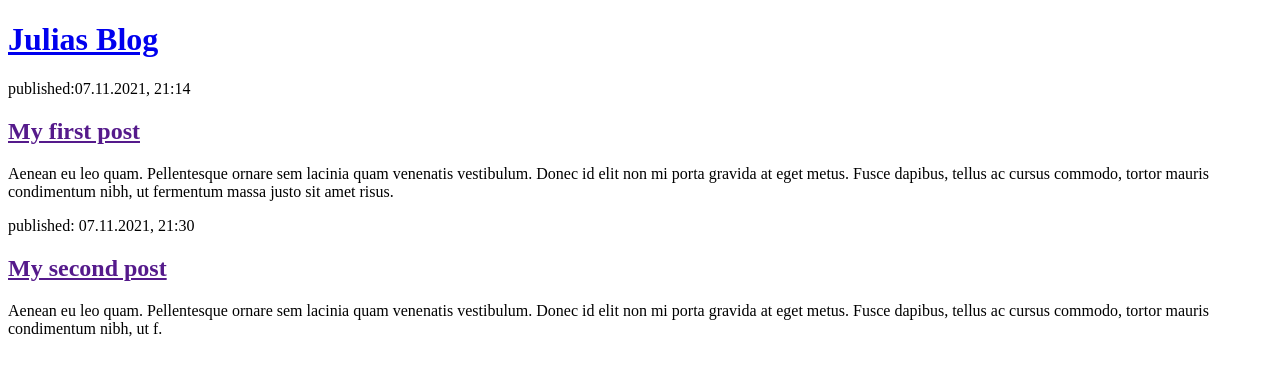
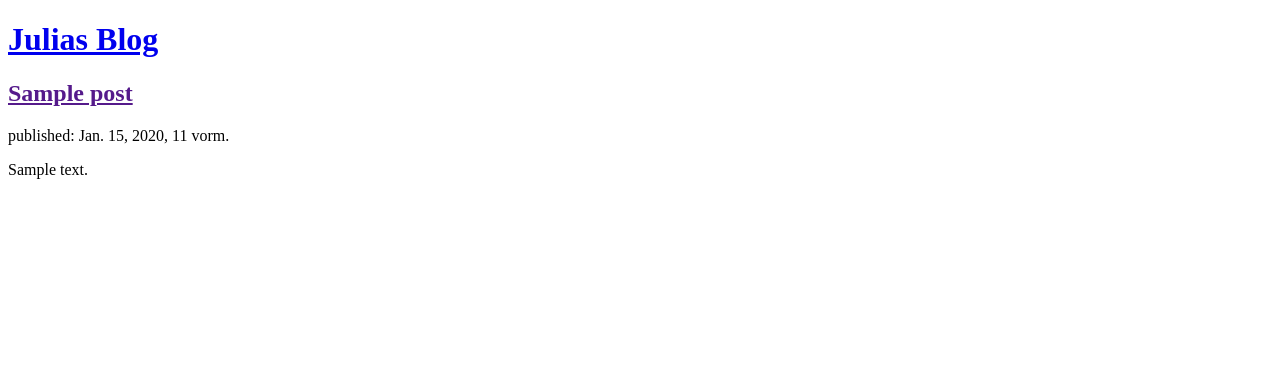
Before and after one commit to hans-werner-bartels/myDjango1, a Django app: page / in a window 1280 px wide. Shown: the top 376 px of the page. Run offline with Django 3.2, Linux system fonts and the light colour scheme; tables that the repository leaves empty hold one stand-in row (values such as "Sample post").

Commit message:
added templates to display published posts

```diff
--- a/blog/templates/blog/post_list.html
+++ b/blog/templates/blog/post_list.html
@@ -8,24 +8,14 @@
         <h1><a href="/">Julias Blog</a></h1>
     </header>
 
-    <article>
-        <time>published:07.11.2021, 21:14</time>
-        <h2><a href="">My first post</a></h2>
-        <p>Aenean eu leo quam. Pellentesque ornare sem lacinia
-          quam venenatis vestibulum. Donec id elit non mi porta
-          gravida at eget metus. Fusce dapibus, tellus ac cursus commodo,
-          tortor mauris condimentum nibh, ut fermentum massa justo
-          sit amet risus.</p>
-    </article>
 
-    <article>
-        <time>published: 07.11.2021, 21:30</time>
-        <h2><a href="">My second post</a></h2>
-        <p>Aenean eu leo quam. Pellentesque ornare sem
-          lacinia quam venenatis vestibulum. Donec id elit
-          non mi porta gravida at eget metus. Fusce dapibus,
-          tellus ac cursus commodo, tortor mauris condimentum
-          nibh, ut f.</p>
-    </article>
+    {% for post in posts  %}
+      <article>
+        <h2><a href="">{{ post.title }}</a></h2>
+        <time>published: {{post.published_date}} </time>
+        <p>{{ post.text|linebreaksbr }}</p>
+      </article>
+    {% endfor %}
+
 </body>
 </html>
--- a/blog/views.py
+++ b/blog/views.py
@@ -1,6 +1,9 @@
 from django.shortcuts import render
+from .models import Post
+from django.utils import timezone
 
 # Create your views here.
 
 def post_list(request):
-  return render(request, 'blog/post_list.html', {})
+  posts = Post.objects.filter(published_date__lte=timezone.now()).order_by('published_date')
+  return render(request, 'blog/post_list.html', {'posts' : posts})
```
